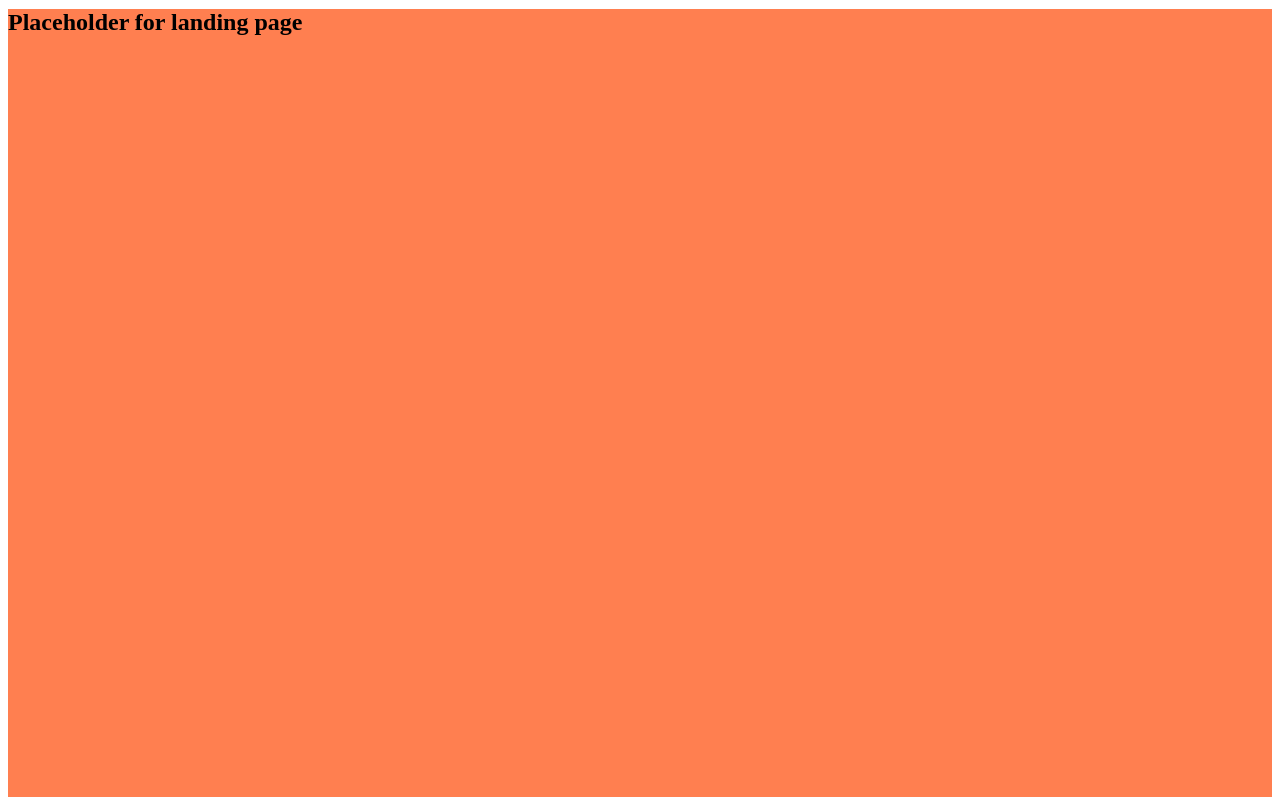
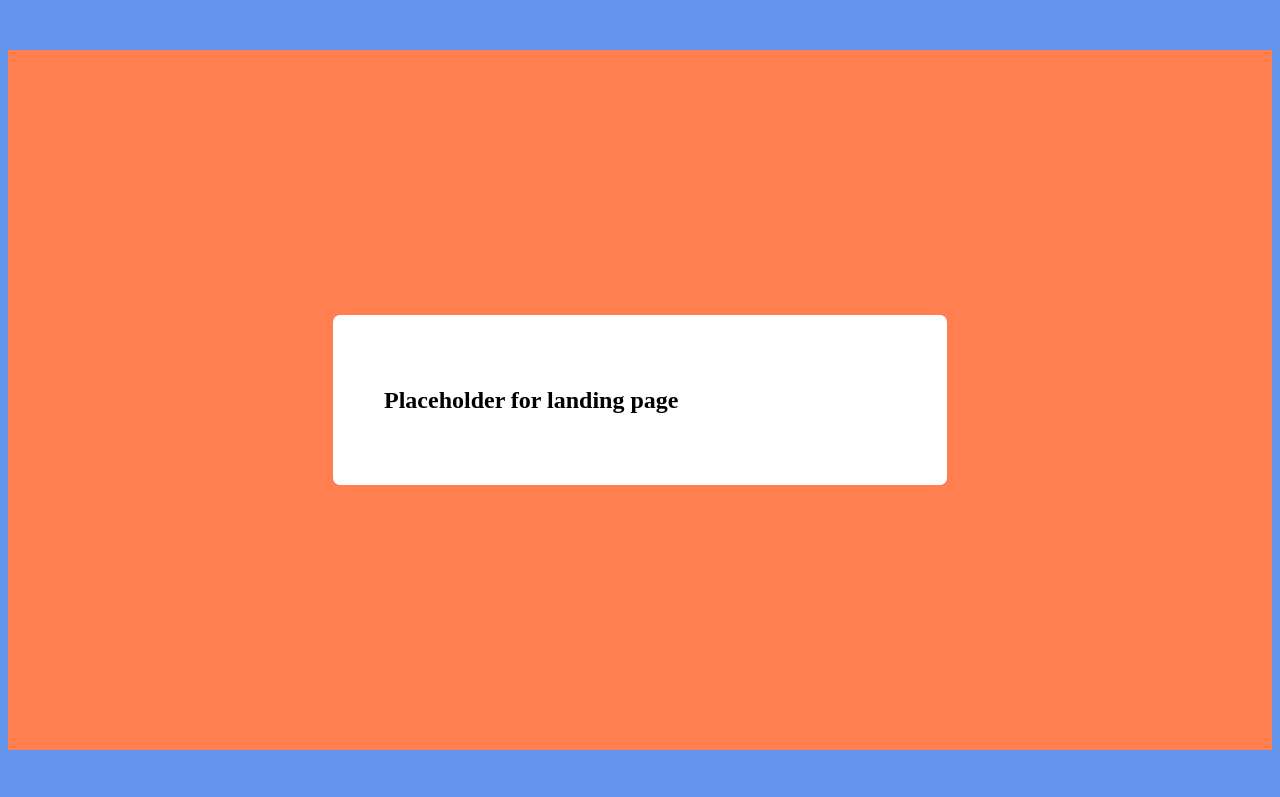
Before and after one commit to whnisbett/personal-website, a plain HTML site: page index.html in a window 1280 px wide. Shown: the top 797 px of the page. Drawn offline with nearby package versions, Linux system fonts and the light colour scheme.

Commit message:
Added scroll reveal functionality
Add scroll reveal functionality (snap scrolling + scroll reveal combo does not work on Chrome and Firefox...)

```diff
--- a/index.html
+++ b/index.html
@@ -6,38 +6,65 @@
     <meta http-equiv="X-UA-Compatible" content="ie=edge">
     <meta name="description" content="William Nisbett's personal website">
     <meta name="keywords" content="william nisbett, billy nisbett, website, physics, data science, machine learning, wushu, imaging physics, university of houston">
+    <title>William Nisbett</title>
+
     <link rel="stylesheet" href="static/css/style.css">
-    <title>William Nisbett</title>
+    <script src="https://unpkg.com/scrollreveal"></script>
+
 </head>
+
 <body>
-    <div class="content proximity-scroll">
-        <section class="landing-page" id="landing">
+    <section class="snap-scroll" id="landing">
+        <div class="content reveal">
             <h1>Placeholder for landing page</h1>
-        </section>
+        </div>
+    </section>
 
-        <div class="menu sticky" id="stick navbar">
+    <section class="snap-scroll" id="sticky-navbar">
+        <div class="sticky reveal">
             <h1>Placeholder for nav bar</h1>
         </div>
+    </section>
 
-        <section class="about-me" id="about-me">
+        <section class="snap-scroll" id="about-me">
+        <div class="content reveal">
             <h1>Placeholder for about me</h1>
-        </section>
+        </div>
+    </section>
 
-        <section class="timeline" id="timeline">
+    <section class="snap-scroll" id="timeline">
+        <div class="content reveal">
             <h1>Placeholder for timeline</h1>
-        </section>
+        </div>
+    </section>
 
-        <section class="projects" id="projects">
+    <section class="snap-scroll" id="projects">
+        <div class="content reveal">
             <h1>Placeholder for projects list</h1>
-        </section>
+        </div>
+    </section>
 
-        <section class="hobbies" id="hobbies">
+    <section class="snap-scroll" id="hobbies">
+        <div class="content reveal">
             <h1>Placeholder for hobbies/extracurriculars</h1>
-        </section>
+        </div>
+    </section>
 
-        <section class="footer" id="footer">
-            <h1>Placholder for the footer (github, linkedin, etc.)</h1>
+    <section class="footer" id="footer">
+        <h1>Placholder for the footer (github, linkedin, etc.)</h1>
     </section>
-    </div>
+    <script>
+        var slideUp = {
+            distance: '30%',
+            origin: 'bottom',
+            delay: 500,
+            duration: 700,
+            easing: 'ease',
+            opacity: 0,
+            reset: true
+        };
+
+        ScrollReveal().reveal('.reveal', slideUp);
+    </script>
 </body>
 </html>
--- a/static/css/style.css
+++ b/static/css/style.css
@@ -1,11 +1,22 @@
-.proximity-scroll {
-    height: 100vh;
-    overflow: scroll;
-    scroll-snap-type: y proximity;
+body {
+    background-color: cornflowerblue;
+    scroll-snap-type: y mandatory;
 }
 
-section {
+.snap-scroll {
+    margin-top: 50px;
+    display: flex;
+    justify-content: center;
+    align-items: center;
+    height: 700px;
     scroll-snap-align: start;
     background-color: coral;
-    height: 1000px;
 }
+
+.reveal {
+    padding: 4vw;
+    width: 40vw;
+    background: white;
+    border-radius: 7px;
+    cursor: pointer;
+}
```
